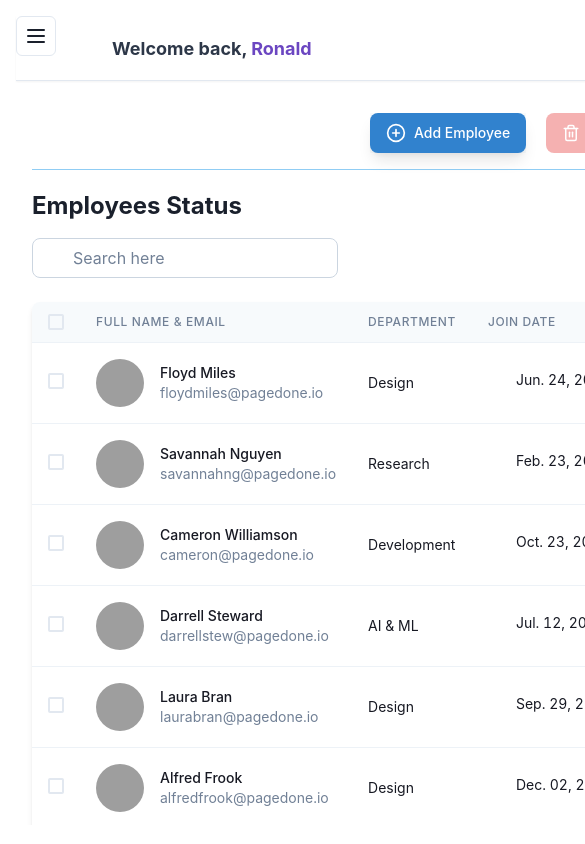
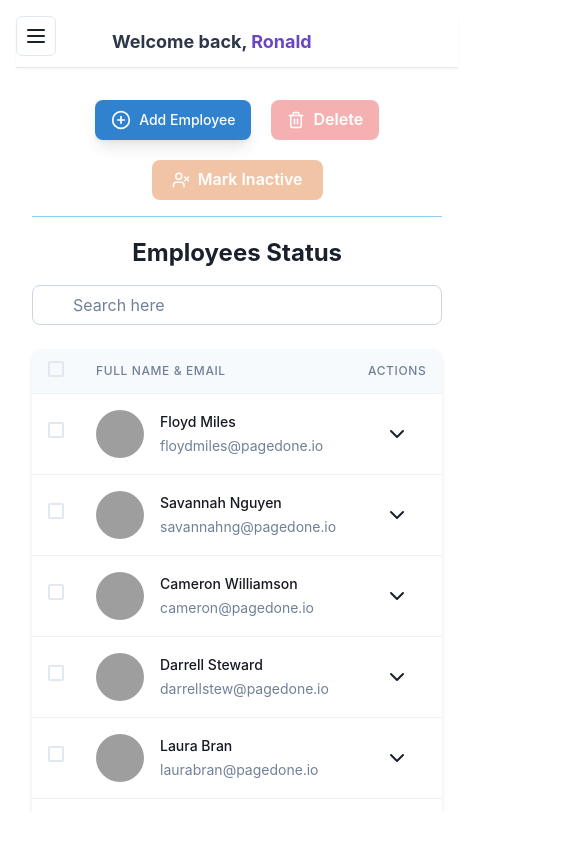
Before and after one commit to Markjonel02/human-resource-information-system, a React (Vite) app in the folder Frontend/: page /employees in a window 390 px wide. Shown: the top 844 px of the page, 585 px wide, since content can reach past the window. Built offline with nearby package versions, Linux system fonts and the light colour scheme; grey boxes are pictures that could not be loaded.

Commit message:
working on responsiveness

```diff
--- a/Frontend/src/components/TopNavigations.jsx
+++ b/Frontend/src/components/TopNavigations.jsx
@@ -64,7 +64,7 @@ const TopNavigations = () => {
           <InputGroup
             width="200px"
             mr={4}
-            display={{ base: "none", md: "block", lg: "none" }}
+            display={{ base: "none", md: "block", lg: "block" }}
           >
             <InputLeftElement pointerEvents="none">
               <SearchIcon color="gray.300" />
@@ -82,7 +82,10 @@ const TopNavigations = () => {
             aria-label="Add Employee tooltip"
             openDelay={500}
           >
-            <AddEmployeeButton />
+            <Box display={{ base: "none", md: "none", lg: "block" }}>
+              {" "}
+              <AddEmployeeButton />
+            </Box>
           </Tooltip>
         </Flex>
       </Flex>
--- a/Frontend/src/routes/Employees.jsx
+++ b/Frontend/src/routes/Employees.jsx
@@ -331,7 +331,7 @@ const Employees = () => {
           mb={4}
           wrap="wrap"
           display={"flex"}
-          justifyContent={"end"}
+          justifyContent={{ base: "center", md: "start" }}
         >
           <AddEmployeeButton />
           <Button
@@ -362,13 +362,19 @@ const Employees = () => {
         {/* Header Section */}
         <Flex
           direction={{ base: "column", md: "row" }}
-          justify="space-between"
-          align={{ base: "flex-start", md: "center" }}
+          justify={{ base: "center", md: "space-between" }}
+          align={{ base: "center", md: "center" }}
           mb={6}
-          wrap="wrap" // Allow wrapping on smaller screens
+          wrap="wrap"
         >
-          {/* Left Section: Heading and Add Employee Button */}
-          <VStack align="flex-start" spacing={4} mb={{ base: 4, md: 0 }}>
+          {/* Heading Section */}
+          <VStack
+            align="center"
+            spacing={4}
+            mb={{ base: 4, md: 0 }}
+            w={{ base: "full", md: "auto" }}
+            textAlign="center"
+          >
             <Heading
               as="h1"
               fontSize={{ base: "2xl", sm: "3xl" }}
@@ -378,12 +384,9 @@ const Employees = () => {
               Employees Status
             </Heading>
           </VStack>
-          {/* Right Section: Search and Action Buttons */}
-          <VStack
-            align={{ base: "flex-start", md: "flex-end" }}
-            spacing={4}
-            flex="1"
-          >
+
+          {/* Search Section */}
+          <VStack align="center" spacing={4} w={{ base: "full", md: "auto" }}>
             <InputGroup w={{ base: "full", md: "300px" }}>
               <InputLeftElement pointerEvents="none">
                 <SearchIcon color="gray.400" />
@@ -403,16 +406,17 @@ const Employees = () => {
                 onChange={(e) => setSearchTerm(e.target.value)}
               />
             </InputGroup>
-            {/* Action Buttons */}
-          </VStack>{" "}
+          </VStack>
         </Flex>
+
         {/* Employee Table */}
         <Box bg="white" borderRadius="lg" shadow="md" overflowX="auto">
           <Table
-            variant="simple"
             minW="full"
             divideY="200"
             borderCollapse="collapse"
+            variant="simple"
+            size="lg"
           >
             <Thead bg="gray.50">
               <Tr>
@@ -454,18 +458,20 @@ const Employees = () => {
                   color="gray.500"
                   textTransform="uppercase"
                   letterSpacing="wider"
+                  display={{ base: "none", md: "none", lg: "table-cell" }}
                 >
                   Department
                 </Th>
                 <Th
                   py={3}
-                  px={4}
+                  px={12}
                   textAlign="left"
                   fontSize="xs"
                   fontWeight="medium"
                   color="gray.500"
                   textTransform="uppercase"
                   letterSpacing="wider"
+                  display={{ base: "none", md: "table-cell" }}
                 >
                   Join Date
                 </Th>
@@ -478,6 +484,7 @@ const Employees = () => {
                   color="gray.500"
                   textTransform="uppercase"
                   letterSpacing="wider"
+                  display={{ base: "none", md: "table-cell" }}
                 >
                   Status
                 </Th>
@@ -533,24 +540,39 @@ const Employees = () => {
                         </Box>
                       </Flex>
                     </Td>
-                    <Td px={4} py={4} whiteSpace="nowrap">
+                    <Td
+                      px={4}
+                      py={4}
+                      whiteSpace="nowrap"
+                      display={{ base: "none", md: "none", lg: "table-cell" }}
+                    >
                       <Text fontSize="sm" color="gray.900">
                         {employee.department}
                       </Text>
                     </Td>
-                    <Td px={4} py={4} whiteSpace="nowrap">
+                    <Td
+                      px={4}
+                      py={4}
+                      whiteSpace="nowrap"
+                      display={{ base: "none", md: "table-cell" }}
+                    >
                       <Text fontSize="sm" color="gray.900">
                         <HStack
                           spacing={1}
                           display="inline-flex"
-                          alignItems="center"
+                          alignItems="flex-start"
                         >
                           <CalendarIcon w={3} h={3} color="gray.500" />
                           <Text>{employee.joinDate}</Text>
                         </HStack>
                       </Text>
                     </Td>
-                    <Td px={4} py={4} whiteSpace="nowrap">
+                    <Td
+                      px={4}
+                      py={4}
+                      whiteSpace="nowrap"
+                      display={{ base: "none", md: "table-cell" }}
+                    >
                       <Tag
                         size="md"
                         variant="subtle"
@@ -563,7 +585,7 @@ const Employees = () => {
                       px={4}
                       py={4}
                       whiteSpace="nowrap"
-                      textAlign="right"
+                      textAlign="center"
                       fontSize="sm"
                       fontWeight="medium"
                     >
```
